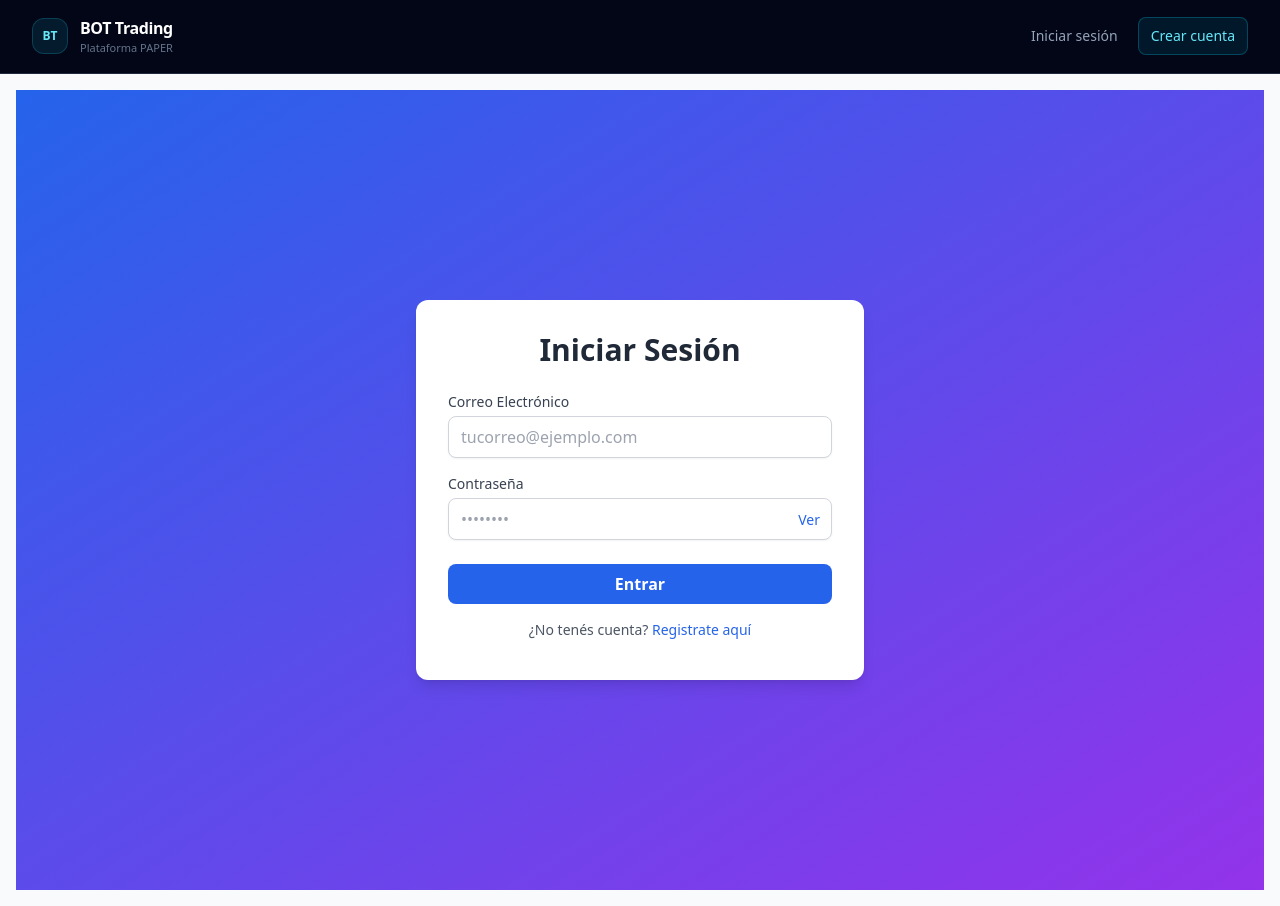
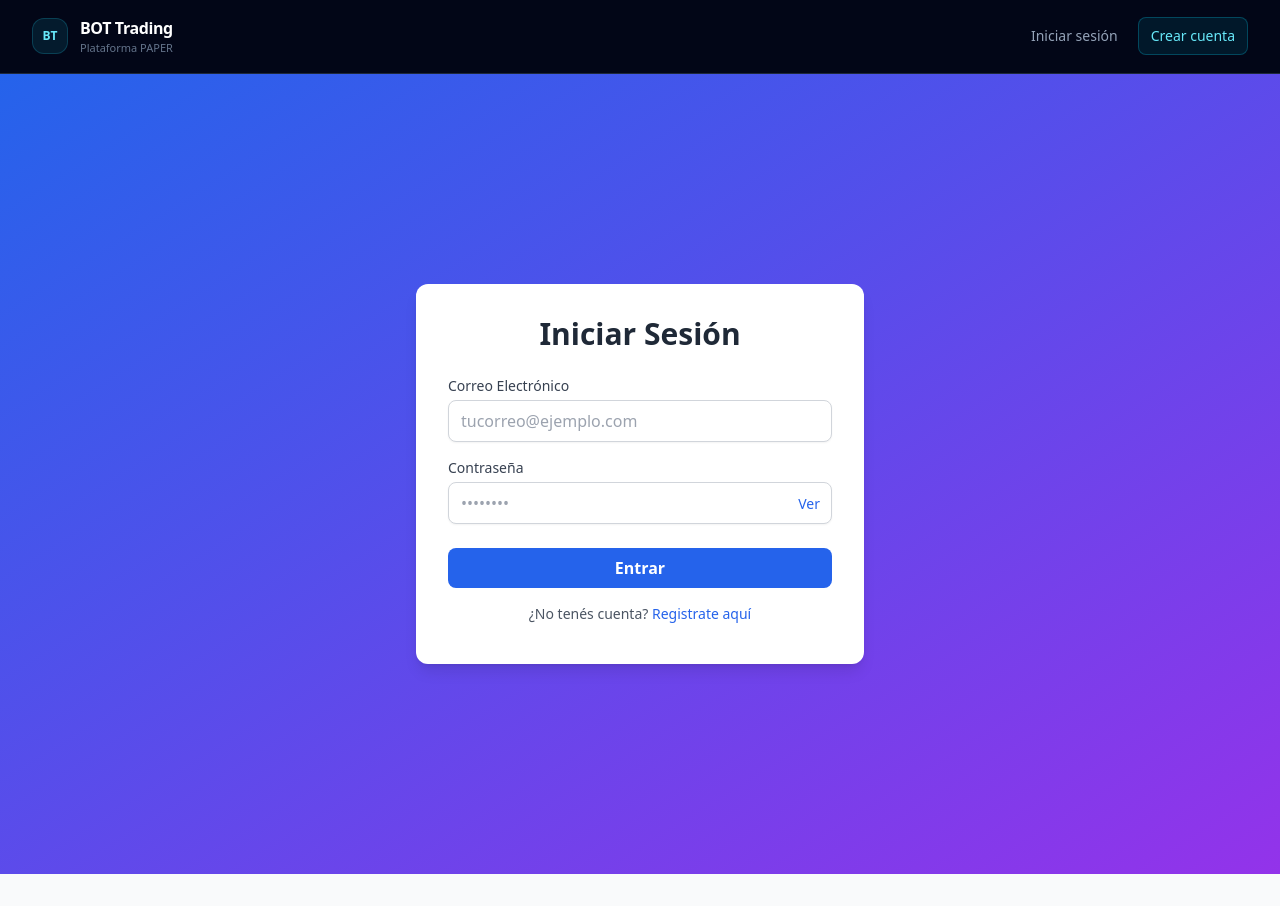
Before and after one commit to henguido/bot-trading-platform, a React (Vite) app in the folder frontend/: page /login in a window 1280 px wide. After the commit the page ends 874 px from the top, so only its background shows below. Built offline with nearby package versions, Linux system fonts and the light colour scheme; no server answers.

Commit message:
fix(ui): normaliza layout y rutas base

```diff
--- a/frontend/src/App.jsx
+++ b/frontend/src/App.jsx
@@ -1,22 +1,29 @@
-import { Routes, Route } from "react-router-dom";
+import { Navigate, Route, Routes } from "react-router-dom";
 import Navbar from "./components/Navbar";
 import DashboardPage from "./pages/DashboardPage";
+import HistorialPage from "./pages/HistorialPage";
 import LoginPage from "./pages/LoginPage";
 import SignupPage from "./pages/SignupPage";
-import HistorialPage from "./pages/HistorialPage";
-import TransaccionesRealesPage from "./pages/TransaccionesRealesPage"; // ✅ Corregido
+import TransaccionesRealesPage from "./pages/TransaccionesRealesPage";
+
+function Inicio() {
+  const token = localStorage.getItem("token");
+  return <Navigate to={token ? "/dashboard" : "/login"} replace />;
+}
 
 function App() {
   return (
     <div>
       <Navbar />
-      <main className="p-4">
+      <main>
         <Routes>
+          <Route path="/" element={<Inicio />} />
           <Route path="/dashboard" element={<DashboardPage />} />
           <Route path="/login" element={<LoginPage />} />
           <Route path="/historial" element={<HistorialPage />} />
           <Route path="/signup" element={<SignupPage />} />
           <Route path="/transacciones-reales" element={<TransaccionesRealesPage />} />
+          <Route path="*" element={<Inicio />} />
         </Routes>
       </main>
     </div>
```
